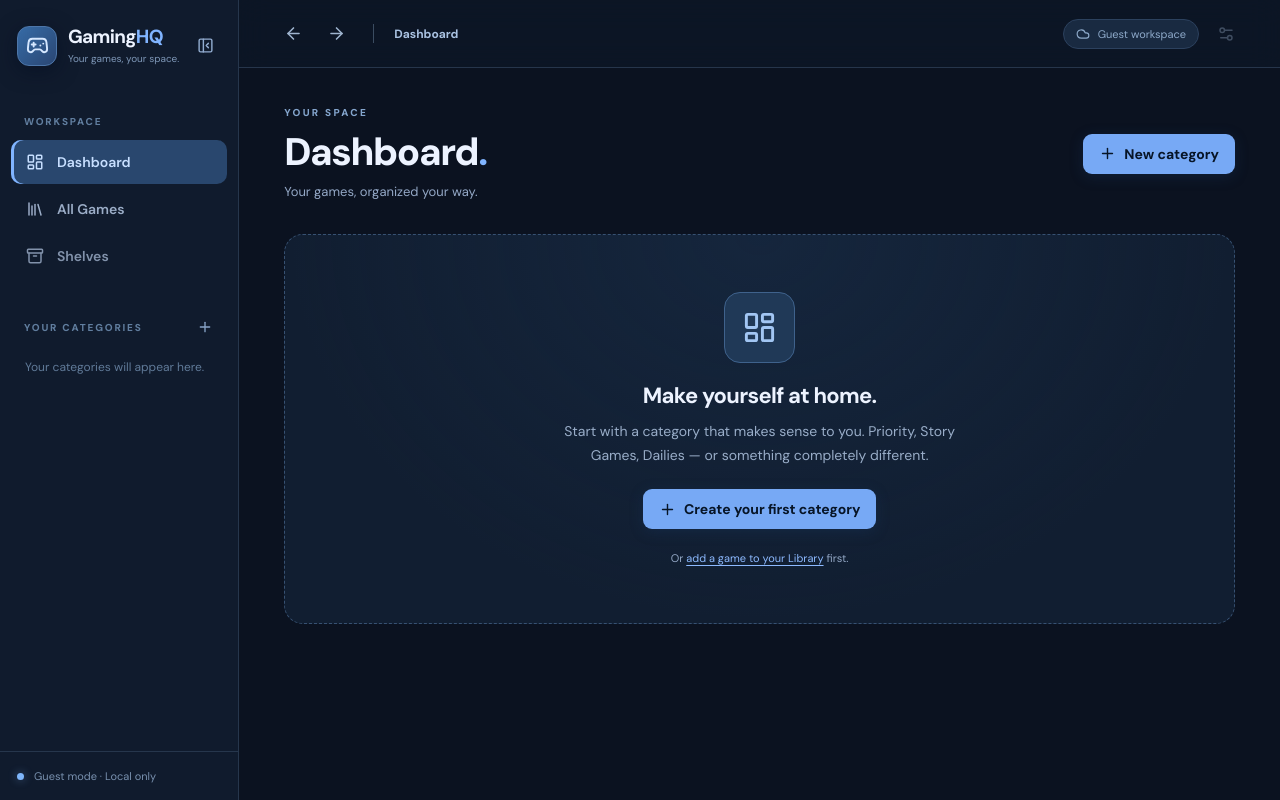
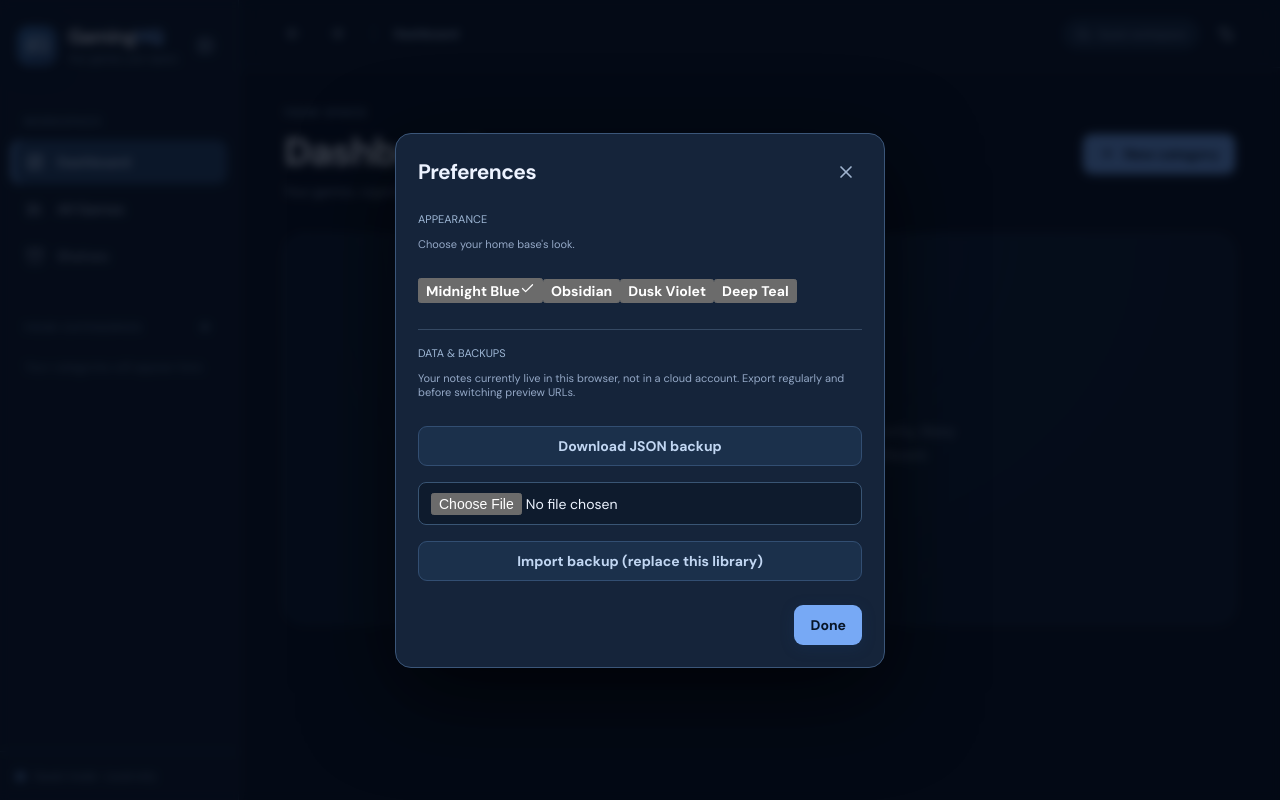
Before and after one commit to linevs8/gamingcatalog, a Next.js app: page / in a window 1280 px wide. Both pictures are taken after a click on the button 1225 px from the left and 33 px from the top of the page. Built offline with nearby package versions, Linux system fonts and the light colour scheme.

Commit message:
feat: persistent themes and built-in JSON backup/restore preferences

```diff
--- a/components/GamingHQ.tsx
+++ b/components/GamingHQ.tsx
@@ -534,7 +534,7 @@ export default function GamingHQ() {
     </div>;
   }
 
-  return <div className="app-shell">
+  return <div className={"app-shell theme-"+(data.theme||"midnight")}>
     <aside className={"sidebar "+(!sidebarOpen?"collapsed ":"")+(mobileMenu?"mobile-open":"")}>
       <div className="brand">
         {sidebarOpen ? (
@@ -583,7 +583,8 @@ export default function GamingHQ() {
         <button className="icon-button" aria-label="Back" title="Back" onClick={()=>router.back()}><ArrowLeft size={19}/></button>
         <button className="icon-button" aria-label="Forward" title="Forward" onClick={()=>router.forward()}><ArrowRight size={19}/></button>
         <span className="topbar-divider"/><span className="topbar-location">{section==="dashboard"?"Dashboard":section==="library"?"Library":section==="shelves"?"Shelves":section==="category"?currentCategory?.name:currentGame?.title||"Gaming HQ"}</span></div>
-        <div className="topbar-right"><span className="guest-chip"><Cloud size={14}/> Guest workspace</span><button className="icon-button" title="Settings coming later" aria-label="Settings coming later" disabled><Settings2 size={18}/></button></div>
+        <div className="topbar-right"><span className="guest-chip"><Cloud size={14}/> Guest workspace</span><button className="icon-button" title="Appearance and backups" aria-label="Appearance and backups"
+          onClick={()=>{setShowPreferences(true);setBackupMessage("");}}><Settings2 size={18}/></button></div>
       </header>
       <main className="main-content">{!ready?<div className="loading"><span className="pulse-dot"/> Opening your space…</div>:
         section==="dashboard"?Dashboard():section==="library"?LibraryScreen():section==="shelves"?ShelvesScreen():
@@ -592,6 +593,31 @@ export default function GamingHQ() {
         <div className="blank-state"><h2>Couldn't find that page.</h2><button className="primary" onClick={()=>go("/")}>Back to dashboard</button></div>}
       </main>
     </div>
+    {showPreferences&&<div className="modal-backdrop" onMouseDown={e=>{if(e.target===e.currentTarget)setShowPreferences(false);}}>
+      <div className="dialog preferences-dialog" role="dialog" aria-modal="true" aria-label="Gaming HQ preferences">
+        <div className="dialog-head"><h2>Preferences</h2>
+          <button className="icon-button" aria-label="Close preferences" onClick={()=>setShowPreferences(false)}><X size={20}/></button></div>
+        <div className="dialog-fields">
+          <div><div className="setting-caption">APPEARANCE</div><p className="muted small">Choose your home base's look.</p></div>
+          <div className="theme-grid">
+            {([["midnight","Midnight Blue"],["obsidian","Obsidian"],["violet","Dusk Violet"],["teal","Deep Teal"]] as [ThemeName,string][]).map(([id,label])=>
+              <button className={"theme-choice theme-preview-"+id+((data.theme||"midnight")===id?" chosen":"")}
+                key={id} onClick={()=>change(d=>({...d,theme:id}))}>
+                <span className="theme-preview-bar"/><strong>{label}</strong>
+                {(data.theme||"midnight")===id&&<Check size={15}/>}
+              </button>)}
+          </div>
+          <div className="dialog-separator"/>
+          <div><div className="setting-caption">DATA & BACKUPS</div><p className="muted small">Your notes currently live in this browser, not in a cloud account. Export regularly and before switching preview URLs.</p></div>
+          <button className="secondary" onClick={exportBackup}>Download JSON backup</button>
+          <input ref={backupInputRef} type="file" accept=".json,application/json" className="hidden-backup-input"
+            onChange={e=>{const file=e.currentTarget.files?.[0];if(file)void importBackup(file);}}/>
+          <button className="secondary" onClick={()=>backupInputRef.current?.click()}>Import backup (replace this library)</button>
+          {backupMessage&&<p role="status" className="muted small">{backupMessage}</p>}
+        </div>
+        <div className="dialog-footer"><button className="primary" onClick={()=>setShowPreferences(false)}>Done</button></div>
+      </div>
+    </div>}
     {modal&&<div className="modal-backdrop" onMouseDown={e=>{if(e.target===e.currentTarget)setModal(null)}}>
       <div className="dialog" role="dialog" aria-modal="true" aria-label={modal.type==="organize"?"Organize game":"Add new item"}>
         <div className="dialog-head"><h2>{modal.type==="game"?"Add a game":modal.type==="category"?"New category":modal.type==="shelf"?"New shelf":
```
